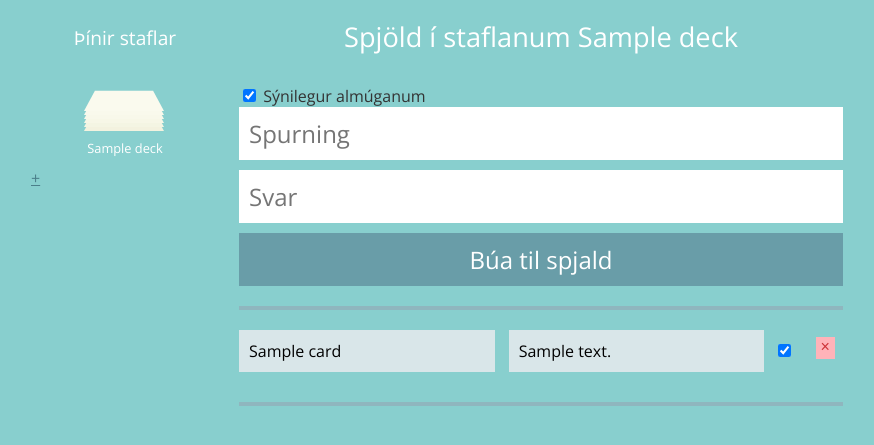
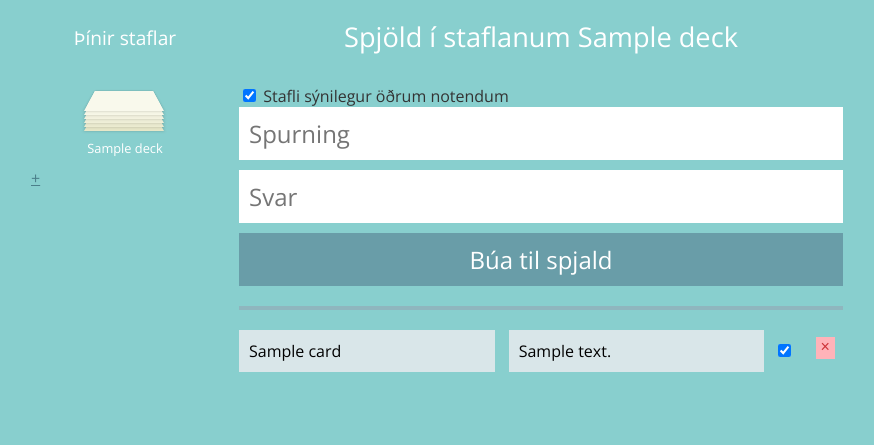
Before and after one commit to kreldjarn/final_project, a Django app: page /create/1/ in a window 1280 px wide. Shown: the part 50-495 px from the top of the page, without its empty margins (99-973 px from the left). Run offline with Django 3.2, Linux system fonts and the light colour scheme; a user stored in the database is signed in; tables that the repository leaves empty hold one stand-in row (values such as "Sample post"); parts of the project's set-up code (start-up, migrations or seed data) failed here and were passed over; some libraries are stand-ins or nearby versions; some web fonts are replaced.

Commit message:
commit commit

```diff
--- a/flashcards/static/css/layout-style.css
+++ b/flashcards/static/css/layout-style.css
@@ -52,8 +52,6 @@ body
 
 	#main .stack-button
 	{
-		-webkit-transform: scale(0.8);
-		background: red;
 		float: left;
 		margin: 0 10px 10px 0;
 	}
@@ -74,6 +72,7 @@ body
 			height: 30px;
 			display: block;
 			width: calc(100%-2px);
+			box-shadow: 0 0 3px rgba(0, 0, 0, 0.2);
 			-webkit-transform-origin: 50% 100%;
 			-webkit-transform: perspective(30px) rotateX(22deg);
 		}
@@ -86,6 +85,13 @@ body
 			color: rgb(255, 255, 255);
 			margin: 34px 0 0 0;
 		}
+
+ul#tilbuin_spjold form
+{
+	margin: 0;
+	padding: 0;
+	border: none;
+}
 
 .stack-button
 {
@@ -366,7 +372,7 @@ form
 	border-bottom: 4px solid rgb(143, 182, 190);
 }
 
-	form.hidden
+	form.hidden, form#hidden
 	{
 		display: none;
 	}
--- a/flashcards/static/js/flash_cards.js
+++ b/flashcards/static/js/flash_cards.js
@@ -3,7 +3,7 @@
 // Stack cards in reverse order
 $("ul.stack").each(function () {
 	$(this).find("li").each(function (n) {
-        $(this).find(".stack-card").addClass('color' + n).css('z-index', -1-n);
+        $(this).find(".stack-card").addClass('color' + (2*n+1)).css('z-index', -1-n);
     });
 });
 
--- a/flashcards/templates/flashcards/create_cards.html
+++ b/flashcards/templates/flashcards/create_cards.html
@@ -7,7 +7,7 @@
 {% block meginmal %}
 	<h1>Spjöld í staflanum {{ currentDeck.name }}</h1>
 	<input type="checkbox" name="togglePublic" id="togglePublic" {% if currentDeck.public %}checked{% endif %} />
-	<label for="togglePublic">Sýnilegur almúganum</label>
+	<label for="togglePublic">Stafli sýnilegur öðrum notendum</label>
 
 	<form id="nytt_spjald" name="nytt_spjald">
 		<input type="text" placeholder="Spurning" id="spurning" name="	spurning" autocomplete="off" autofocus />
@@ -20,8 +20,8 @@
 			{% if c.active %}
 				<li id="{{ c.id }}">
 					<form name="{{ c.id }}">
-						<input type="text" value="{{ c.question }}" name="question" />
-						<input type="text" value="{{ c.answer }}" name="answer" />
+						<input type="text" value="{{ c.question }}" name="question" maxchars="140"/>
+						<input type="text" value="{{ c.answer }}" name="answer"  maxchars="140" />
 						<input type="checkbox" name="visible" {% if c.visible %}checked{% endif %} />
 						<button class="delete red small">×</button>
 					</form>
--- a/flashcards/templates/flashcards/create_deck.html
+++ b/flashcards/templates/flashcards/create_deck.html
@@ -3,7 +3,7 @@
 
 
 {% block meginmal %}
-<article id="content">
+<h1>Nýr stafli</h1>
   <form id="nyr_stafli" name="nyr_stafli">
     <input type="text" placeholder="Nafn stafla" id="nafn" name="nafn" autofocus />
     <input type="Submit" value="Smíða stafla" />
@@ -13,7 +13,6 @@
     {% csrf_token %}
     <input id="stafli" type="hidden" value="" name="stafli" />
   </form>
-</article>
 {% endblock %}
 
 {% block skriptur %}
--- a/flashcards/templates/flashcards/view_single_deck.html
+++ b/flashcards/templates/flashcards/view_single_deck.html
@@ -5,9 +5,6 @@
 
 {% block meginmal %}
   <h1>{{ deck.name }}</h1>
-    {% if creator %}
-      <a href="/create/{{ deck.id }}/">Breyta stafla</a>
-    {% endif %}
     <section id="cards">
 
     </section>
@@ -19,6 +16,9 @@
 
 {% block right %}
 <h2>Þessi stafli</h2>
+    {% if creator %}
+      <a href="/create/{{ deck.id }}/">Breyta</a>
+    {% endif %}
 {% endblock %}
 
 {% block skriptur %}
```
Also changed, not shown: flashcards/static/js/create_cards.js (+3 -5 lines).
